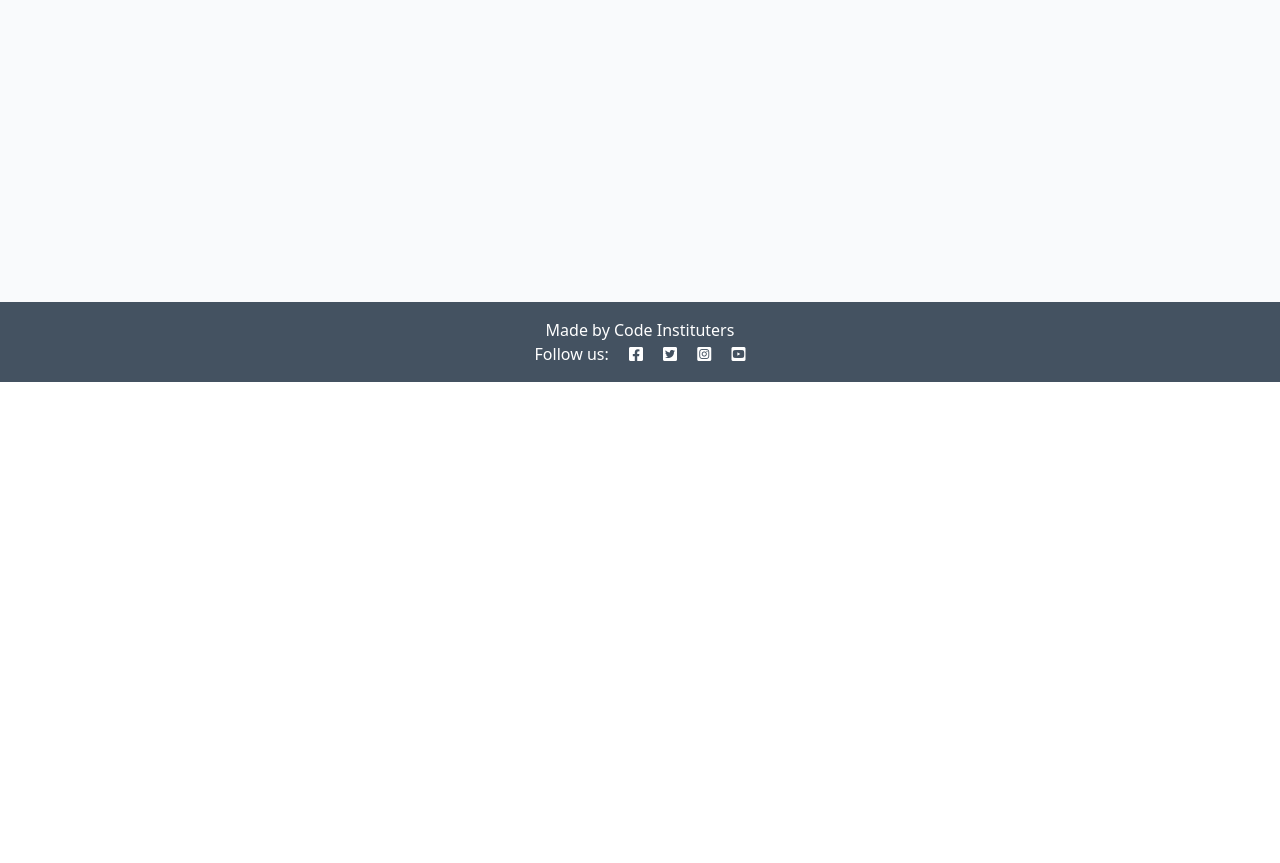
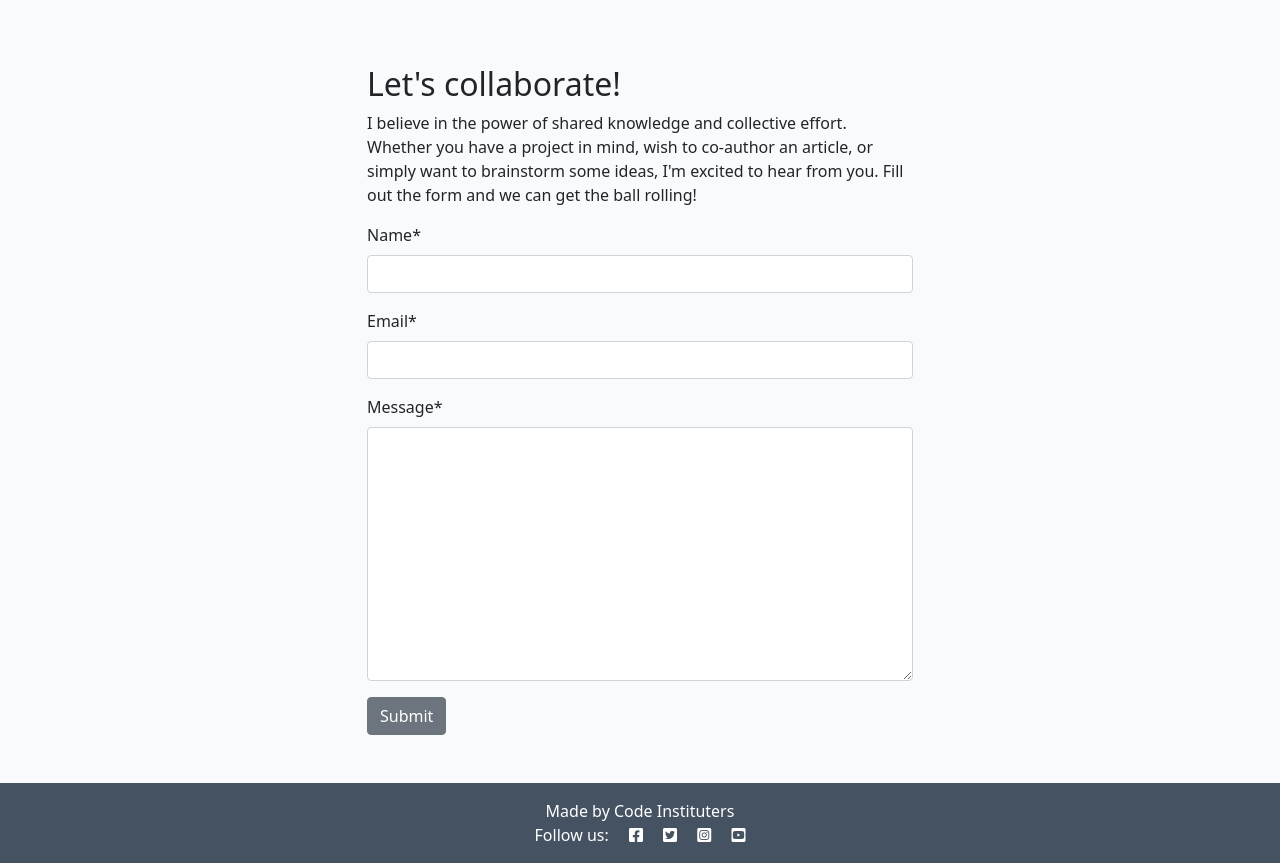
Before and after one commit to DMASCoreDeclan/PRD-PP4-Blog, a Django app: page /about/ in a window 1280 px wide. Shown: the part 418-1281 px from the top of the page. Before the commit the page ends 800 px from the top, so only its background shows below. Run offline with Django 4.2, Linux system fonts and the light colour scheme; data that the repository does not hold is empty; some libraries are stand-ins or nearby versions.

Commit message:
Create the Collaboration Request form

```diff
--- /dev/null
+++ b/about/forms.py
@@ -0,0 +1,8 @@
+from .models import CollaborateRequest
+from django import forms
+
+
+class CollaborateForm(forms.ModelForm):
+    class Meta:
+        model = CollaborateRequest
+        fields = ('name', 'email', 'message',)
--- a/about/models.py
+++ b/about/models.py
@@ -8,3 +8,13 @@ class About(models.Model):
 
     def __str__(self):
         return self.title
+
+
+class CollaborateRequest(models.Model):
+    name = models.CharField(max_length=200)
+    email = models.EmailField()
+    message = models.TextField()
+    read = models.BooleanField(default=False)
+
+    def __str__(self):
+        return f"Collaboration request from {self.name}"
--- a/about/templates/about/about.html
+++ b/about/templates/about/about.html
@@ -1,4 +1,5 @@
 {% extends 'base.html' %}
+{% load crispy_forms_tags %}
 {% block content %}
 {% load static %}
 	<div class="container mt-5">
@@ -20,5 +21,23 @@
 				<p class="text-end"><em>Updated on: {{ about.updated_on }}</em></p>
 			</div>
 		</div>
+		<div class="row justify-content-center">
+			<div class="col-12 col-md-6 my-5">
+				<h2>Let's collaborate!</h2>
+				<p>I believe in the power of shared knowledge and collective effort.
+					Whether you have a project in mind, wish to co-author
+					an article, or simply want to brainstorm some ideas,
+					I'm excited to hear from you. Fill out the form
+					and we can get the ball rolling!</p>
+
+				<!-- add your form here. Your submit button should
+									have the classes of btn, btn-secondary -->
+				<form method="post">
+					{{ collaborate_form | crispy }}
+					{% csrf_token %}
+					<button class="btn btn-secondary" type="submit">Submit</button>
+				</form>
+			</div>
+		</div>
 	</div>
   {% endblock content %}
--- a/about/views.py
+++ b/about/views.py
@@ -1,5 +1,7 @@
 from django.shortcuts import render
 from .models import About
+from .forms import CollaborateForm
+
 
 # Create your views here.
 def about_me(request):
@@ -7,7 +9,11 @@ def about_me(request):
     Renders the About page
     """
     about = About.objects.all().order_by('-updated_on').first()
+    collaborate_form = CollaborateForm()
 
     return render(
-        request, "about/about.html", {"about": about},
+        request, "about/about.html", {
+            "about": about,
+            'collaborate_form': collaborate_form,
+            },
     )
--- a/blog/views.py
+++ b/blog/views.py
@@ -29,6 +29,7 @@ def post_detail(request, slug):
     comments = post.comments.all().order_by("-created_on")
     comment_count = post.comments.filter(approved=True).count()
     if request.method == "POST":
+        print("Received a POST request")
         comment_form = CommentForm(data=request.POST)
         if comment_form.is_valid():
             comment = comment_form.save(commit=False)
@@ -40,7 +41,7 @@ def post_detail(request, slug):
                 'Your comment has been submitted and will be available to see by everyone, once it\' approved by the Administrator'
             )
     comment_form = CommentForm()
-
+    print("About to render template")
     return render(
         request,
         'blog/post_detail.html',
```
Also changed, not shown: about/admin.py (+6 -1 lines), about/migrations/0002_collaboraterequest.py (added). Lines whose indentation alone changed are shown as unchanged.
